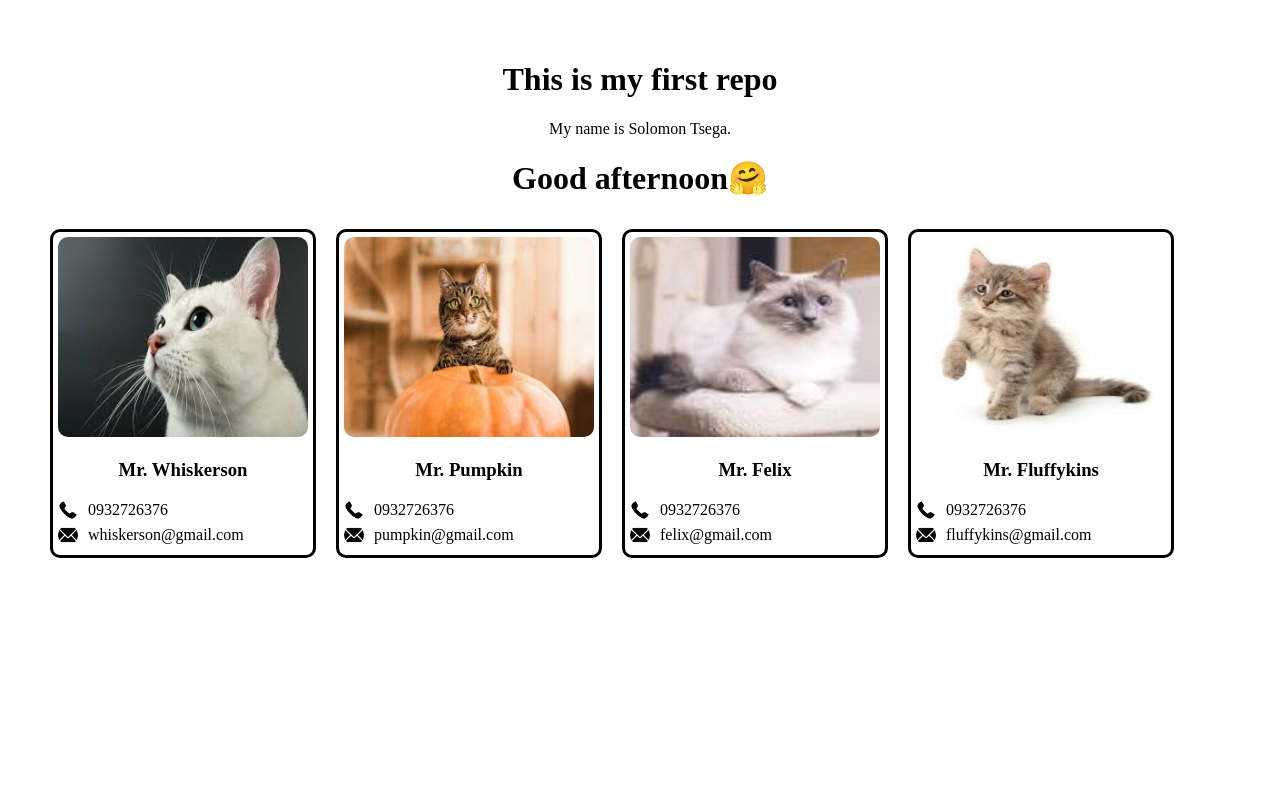
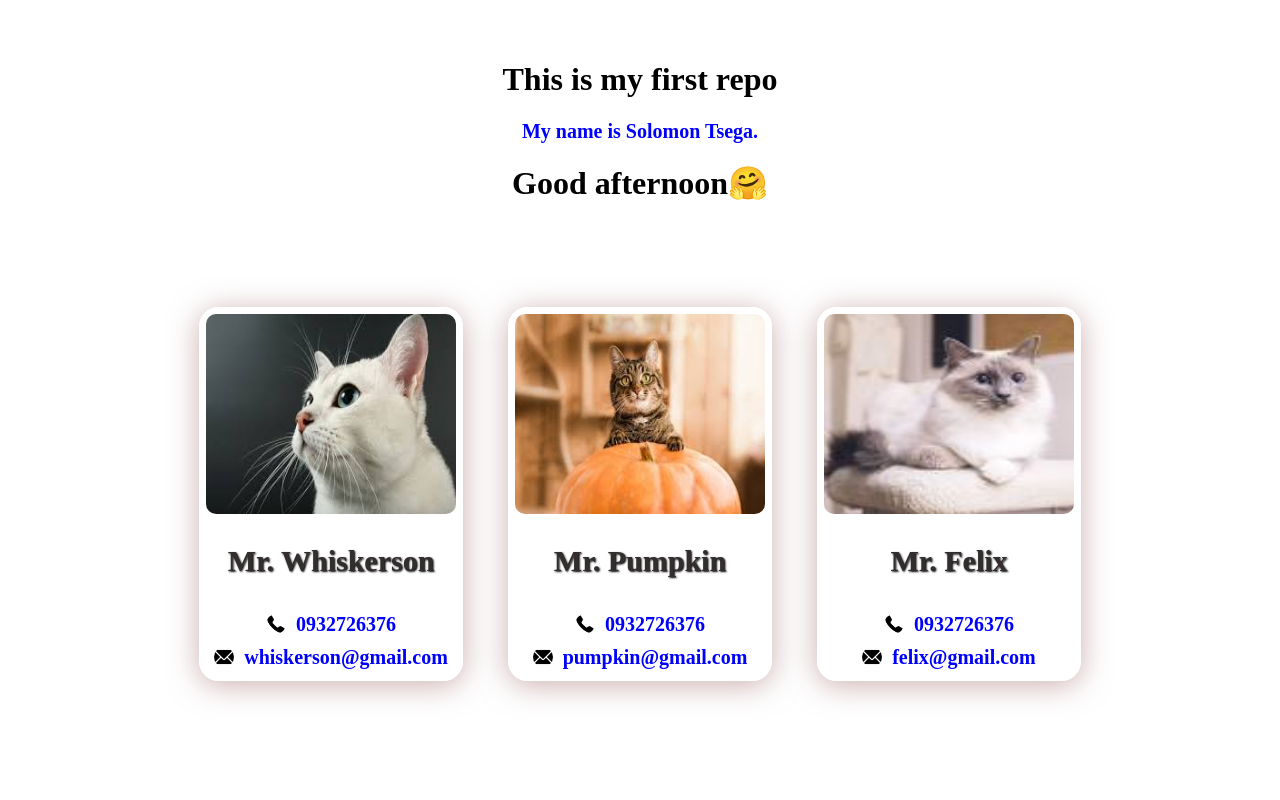
Before and after one commit to soltsega/First-repo, a React (Vite) app: page / in a window 1280 px wide. Shown: the top 800 px of the page. Built offline with nearby package versions, Linux system fonts and the light colour scheme.

Commit message:
Updated the stylesheet of the contacts.jsx

```diff
--- a/src/contacts.css
+++ b/src/contacts.css
@@ -1,16 +1,41 @@
 .contacts {
     display: flex;
+    flex-direction: row;
+    align-items: center;
+    justify-content: center;
+    flex-wrap: wrap;
+    gap: 5px;
+    padding: 10px;
+    width: 300;
+    height: 500px;
+}
 
+p {
+    color: blue;
+    font-size: 20px;
+    font-weight: bold;
+}
+
+h3 {
+    font-size: 30px;
+    text-align: center;
+    color: rgb(51, 46, 46);
+    text-shadow: 1px 1px 2px #000000;
 }
 
 .contact-card {
-    border: 3px solid;
+    border: 2px solid white;
     margin: 10px;
     padding: 5px;
-    border-radius: 10px;
+    border-radius: 20px;
     width: 100%;
-    backdrop-filter: 100%;
 
+    background: rgba(255, 255, 255, 0.1);
+    backdrop-filter: blur(100px);
+    box-shadow: 0 4px 30px rgb(181, 139, 139, 0.7);
+    display: flex;
+    flex-direction: column;
+    align-items: center;
 
 }
 
```
